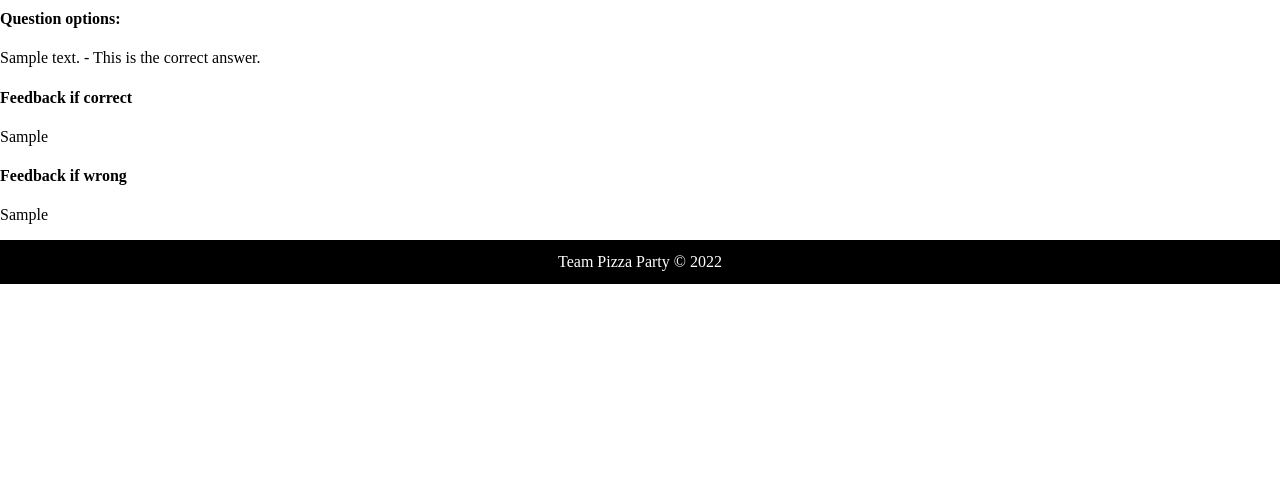
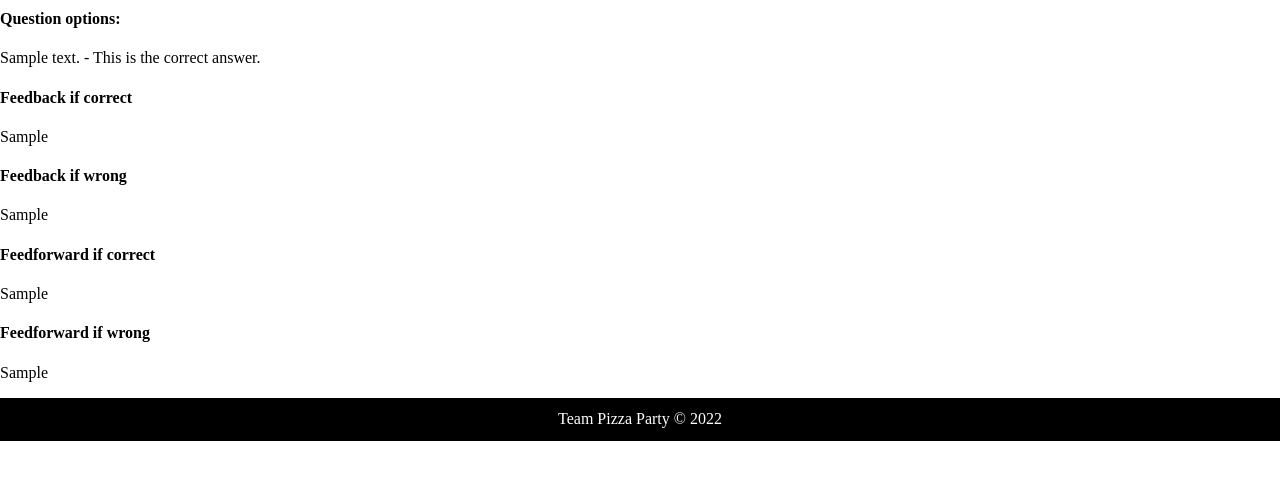
Before and after one commit to dredly/AAT_Deployment, a Flask app: page /questions/type1/1 in a window 1280 px wide. Shown: the part 298-778 px from the top of the page. Run offline with Flask 2, Linux system fonts and the light colour scheme; a user stored in the database is signed in; tables that the repository leaves empty hold one stand-in row (values such as "Sample post").

Commit message:
Display feedforward on show pages for questions

```diff
--- a/aat/questions/templates/show_question_t1.html
+++ b/aat/questions/templates/show_question_t1.html
@@ -28,4 +28,8 @@
 <p>{{question.feedback_if_correct}}</p>
 <h4>Feedback if wrong</h4>
 <p>{{question.feedback_if_wrong}}</p>
+<h4>Feedforward if correct</h4>
+<p>{{question.feedforward_if_correct}}</p>
+<h4>Feedforward if wrong</h4>
+<p>{{question.feedforward_if_wrong}}</p>
 {% endblock %}
--- a/aat/questions/templates/show_question_t2.html
+++ b/aat/questions/templates/show_question_t2.html
@@ -3,7 +3,7 @@
 <h1>{{ question.question_text }}</h1>
 <a href="{{url_for('questions.edit_question_t2', id=question.q_t2_id)}}"><button>Edit details</button></a>
 <a href="{{url_for('questions.delete_question_t2', id=question.q_t2_id)}}"><button class="delete-button">Delete
-                question</button></a>
+        question</button></a>
 {% if question.assessment_id %}
 <p>Assigned to assessment <strong>{{question.assessment.title}}</strong></p>
 {% else %}
@@ -22,4 +22,8 @@
 <p>{{question.feedback_if_correct}}</p>
 <h4>Feedback if wrong</h4>
 <p>{{question.feedback_if_wrong}}</p>
+<h4>Feedforward if correct</h4>
+<p>{{question.feedforward_if_correct}}</p>
+<h4>Feedforward if wrong</h4>
+<p>{{question.feedforward_if_wrong}}</p>
 {% endblock %}
```
